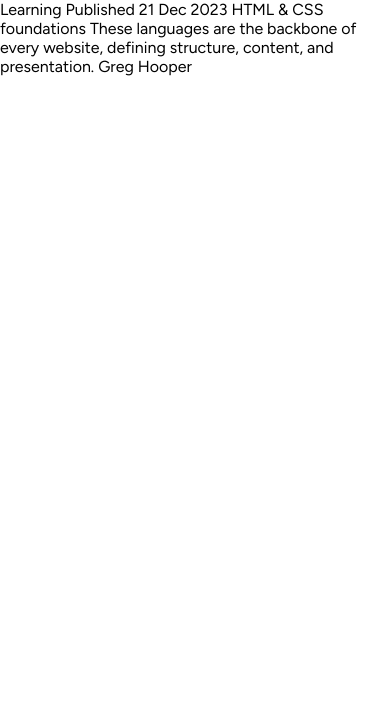
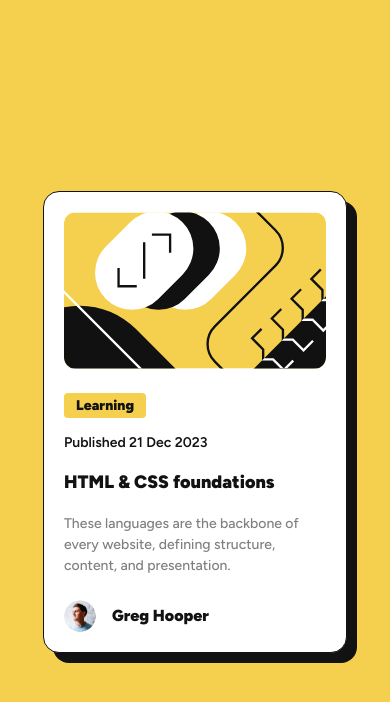
Before and after one commit to N1Coder/blog-preview-card-main, a plain HTML site: page index.html in a window 390 px wide. Drawn offline with Linux system fonts and the light colour scheme.

Commit message:
feat: add styling card for desktop and mobile

```diff
--- a/index.html
+++ b/index.html
@@ -23,8 +23,37 @@
     <link rel="stylesheet" href="style.css" />
   </head>
   <body>
-    Learning Published 21 Dec 2023 HTML & CSS foundations These languages are
-    the backbone of every website, defining structure, content, and
-    presentation. Greg Hooper
+    <main>
+      <section class="card">
+        <figure>
+          <img
+            src="assets/images/illustration-article.svg"
+            alt="Illustration Card"
+          />
+        </figure>
+
+        <article>
+          <span class="badge"> Learning </span>
+
+          <span class="published-date"> Published 21 Dec 2023 </span>
+
+          <h1>HTML & CSS foundations</h1>
+
+          <p>
+            These languages are the backbone of every website, defining
+            structure, content, and presentation.
+          </p>
+        </article>
+
+        <footer>
+          <img
+            src="assets/images/image-avatar.webp"
+            alt="Avatar Author Img"
+            class="author-img"
+          />
+          <span> Greg Hooper </span>
+        </footer>
+      </section>
+    </main>
   </body>
 </html>
--- a/style.css
+++ b/style.css
@@ -1,3 +1,10 @@
+:root {
+  --primary-yellow: hsl(47, 88%, 63%);
+  --white: hsl(0, 0%, 100%);
+  --grey: hsl(0, 0%, 50%);
+  --black: hsl(0, 0%, 7%);
+}
+
 * {
   margin: 0;
   padding: 0;
@@ -14,5 +21,96 @@
 }
 
 body {
+  display: grid;
+  place-items: center;
+  min-height: 100dvh;
   font-family: "Figtree", sans-serif;
+  background-color: var(--primary-yellow);
 }
+
+.card {
+  --offset-x: 10px;
+  --offset-y: 10px;
+
+  background-color: var(--white);
+  box-shadow: var(--offset-x) var(--offset-y) 0 var(--black);
+  color: var(--black);
+  border: 1px solid var(--black);
+  border-radius: 1rem;
+  max-width: min-content;
+  padding: 1.5rem;
+}
+
+.card figure img {
+  border-radius: 0.75rem;
+}
+
+span {
+  display: block;
+}
+
+article .badge {
+  background-color: var(--primary-yellow);
+  font-weight: 900;
+  border-radius: 0.25rem;
+  padding: 0.25rem 0.75rem;
+  max-width: fit-content;
+  margin-block: 1.25rem 1rem;
+}
+
+article .published-date {
+  font-weight: 600;
+}
+
+article h1 {
+  margin-block: 1.25rem;
+  font-size: 1.5rem;
+  font-weight: 900;
+}
+
+article p {
+  color: var(--grey);
+  line-height: 1.5;
+  font-weight: 500;
+}
+
+footer {
+  margin-top: 1.5rem;
+  display: flex;
+  align-items: center;
+}
+
+footer img {
+  border-radius: 50%;
+  width: 2rem;
+  aspect-ratio: 1;
+  margin-right: 1rem;
+}
+
+footer span {
+  font-weight: 900;
+}
+
+@media (max-width: 576px) {
+  .card {
+    padding: 1.25rem;
+    max-width: 19rem;
+  }
+
+  .card figure img {
+    width: 100%;
+  }
+
+  article .badge,
+  article .published-date {
+    font-size: 0.875rem;
+  }
+
+  article h1 {
+    font-size: 1.125rem;
+  }
+
+  article p {
+    font-size: 0.875rem;
+  }
+}
```
